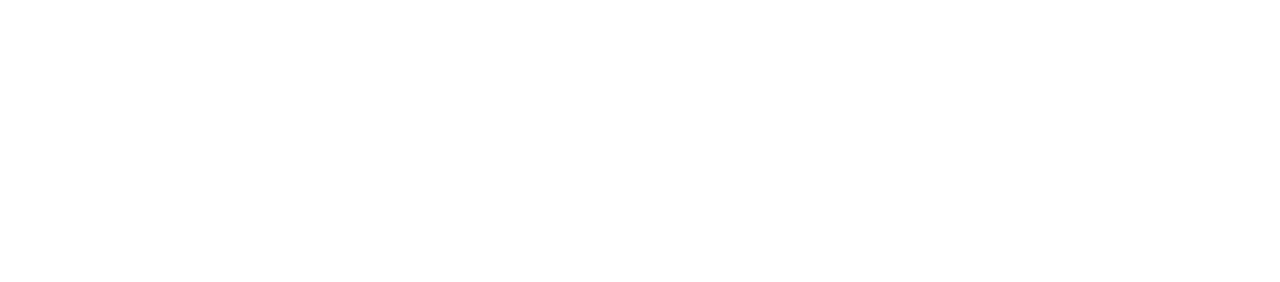
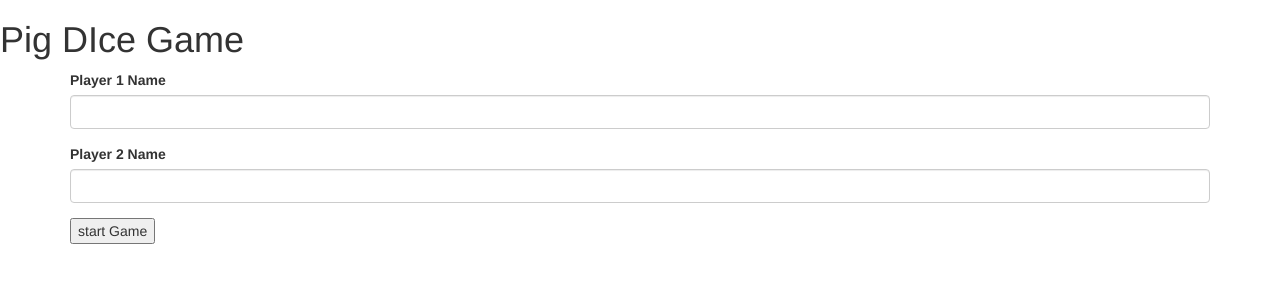
Before and after one commit to njambi25/Pig-Dice-Project, a plain HTML site: page index.html in a window 1280 px wide. Drawn offline with Linux system fonts and the light colour scheme.

Commit message:
made players input form

```diff
--- a/index.html
+++ b/index.html
@@ -10,7 +10,25 @@
 </head>
 
 <body>
+  <h1>Pig DIce Game</h1>
+  <div class="container" id="player-name-container">
+    <form id="player-info">
+      <div class="form-group">
+        <label for="player-1">Player 1 Name</label>
+        <input type="text" id="player1Name" class="form-control player-1">
+      </div>
+      <div class="form-group">
+        <label for="player-2">Player 2 Name</label>
+        <input type="text" id="player2Name" class="form-control player-2">
+      </div>
+      <button type="button" id="start-game-button" name="button">start Game</button>
+    </form>
+    </form>
 
+
+  </div>
+
+  </div>
 
 </body>
 
```
